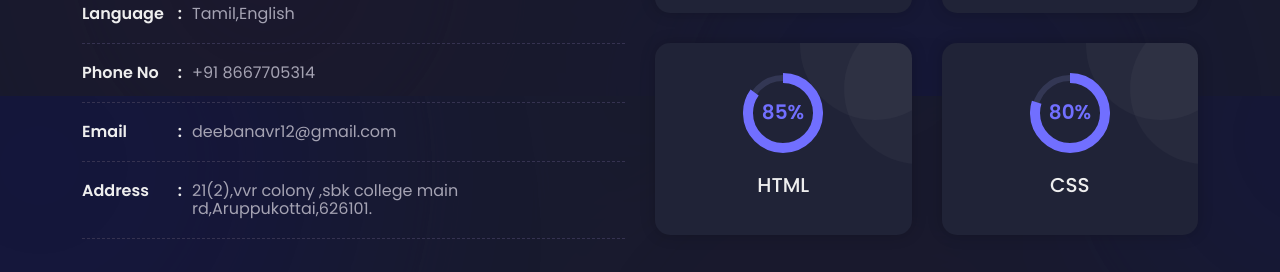
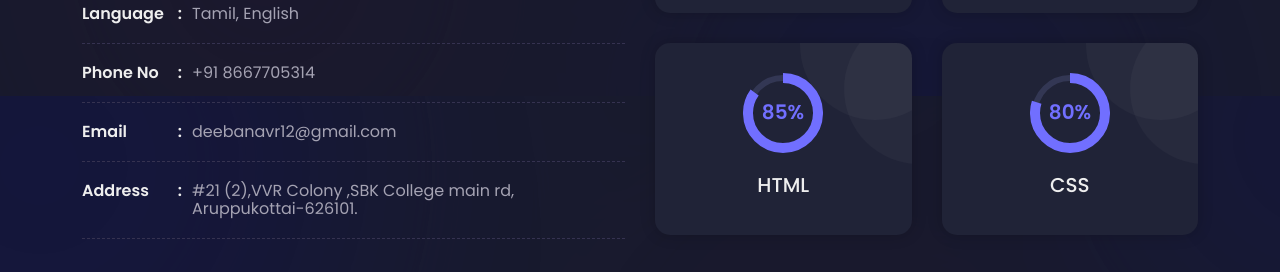
Before and after one commit to deebanraj232k/deepan_portfolio, a plain HTML site: page index.html in a window 1280 px wide. Shown: the part 1504-1776 px from the top of the page. Drawn offline with Linux system fonts and the light colour scheme.

Commit message:
minor chnges

```diff
--- a/index.html
+++ b/index.html
@@ -183,7 +183,7 @@
                   </li>
                   <li>
                     <span class="title">Language<b>:</b></span
-                    >Tamil,English
+                    >Tamil, English
                   </li>
                   <li>
                     <span class="title">Phone No<b>:</b></span
@@ -196,8 +196,8 @@
                   <li>
                     <span class="title">Address<b>:</b></span
                     ><span
-                      >21(2),vvr colony ,sbk college main
-                      rd,Aruppukottai,626101.</span
+                      >#21 (2),VVR Colony ,SBK College main
+                      rd, Aruppukottai-626101.</span
                     >
                   </li>
                 </ul>
```
